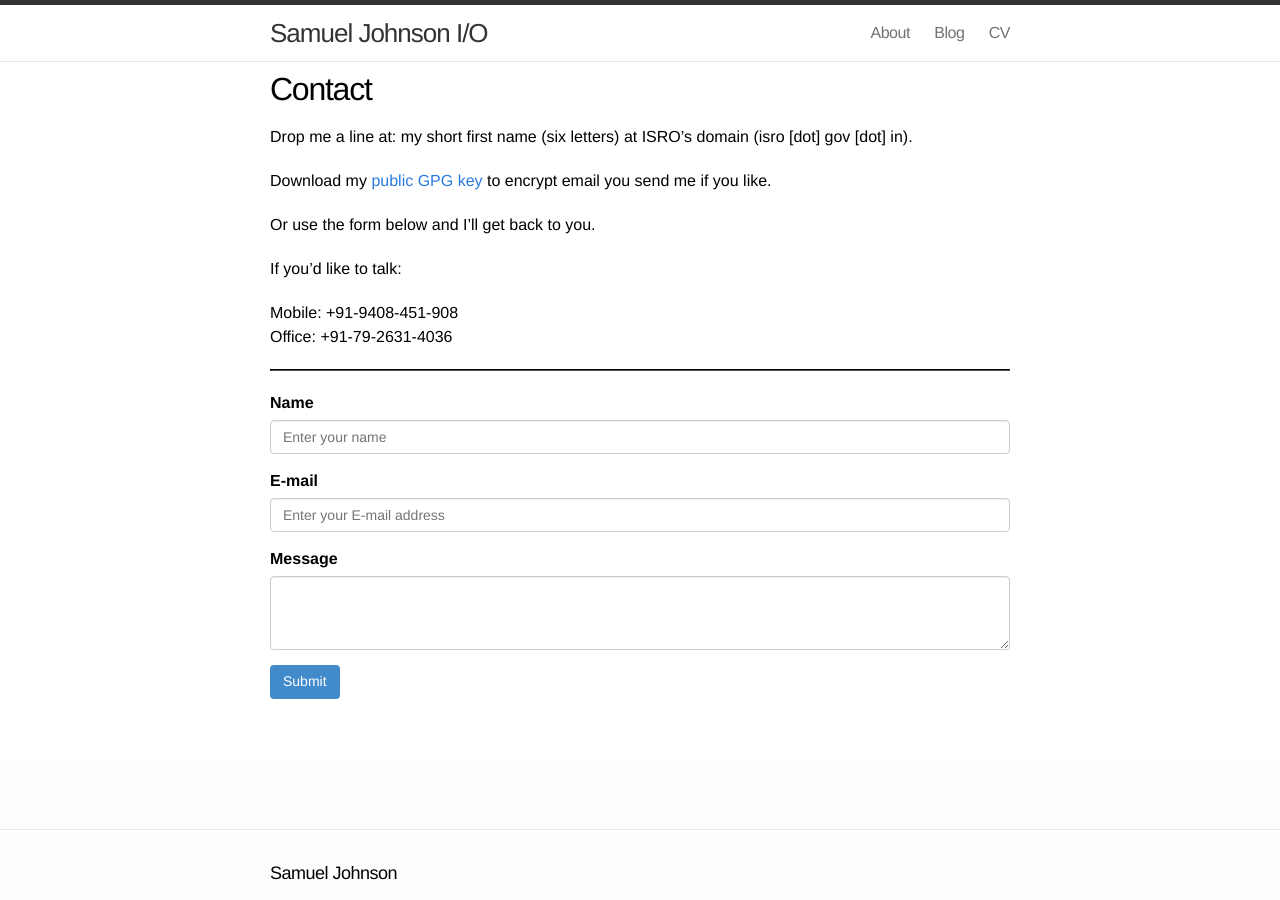
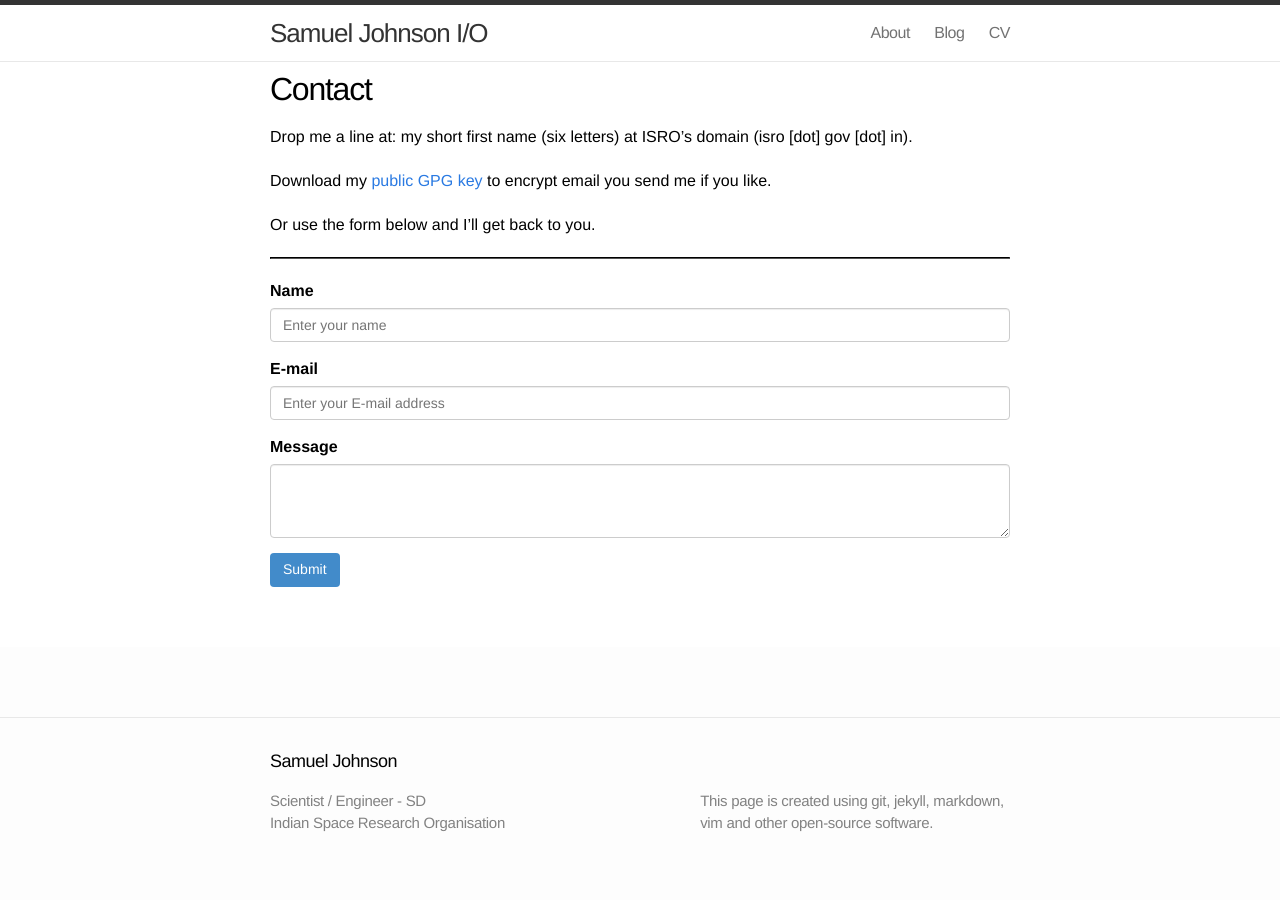
Before and after one commit to samueljohnson/samueljohnson.github.io.archive, a Jekyll site: the page built from about.markdown, in a window 1280 px wide and 900 px high, scrolled down 401 px. Built offline with Jekyll 4.4.1, drawn with Linux system fonts in a browser that asks for light colours; nearby versions of some CDN libraries.

Commit message:
Removed contact numbers

```diff
--- a/about.markdown
+++ b/about.markdown
@@ -21,11 +21,6 @@ Download my [public GPG key](/assets/txt/PRL_Public.asc) to encrypt email you se
 
 Or use the form below and I'll get back to you.
 
-If you'd like to talk:
-
-Mobile: +91-9408-451-908<br>
-Office: +91-79-2631-4036<br>
-
 ----
 <!--<hr style="border-color:black;">-->
 
```
